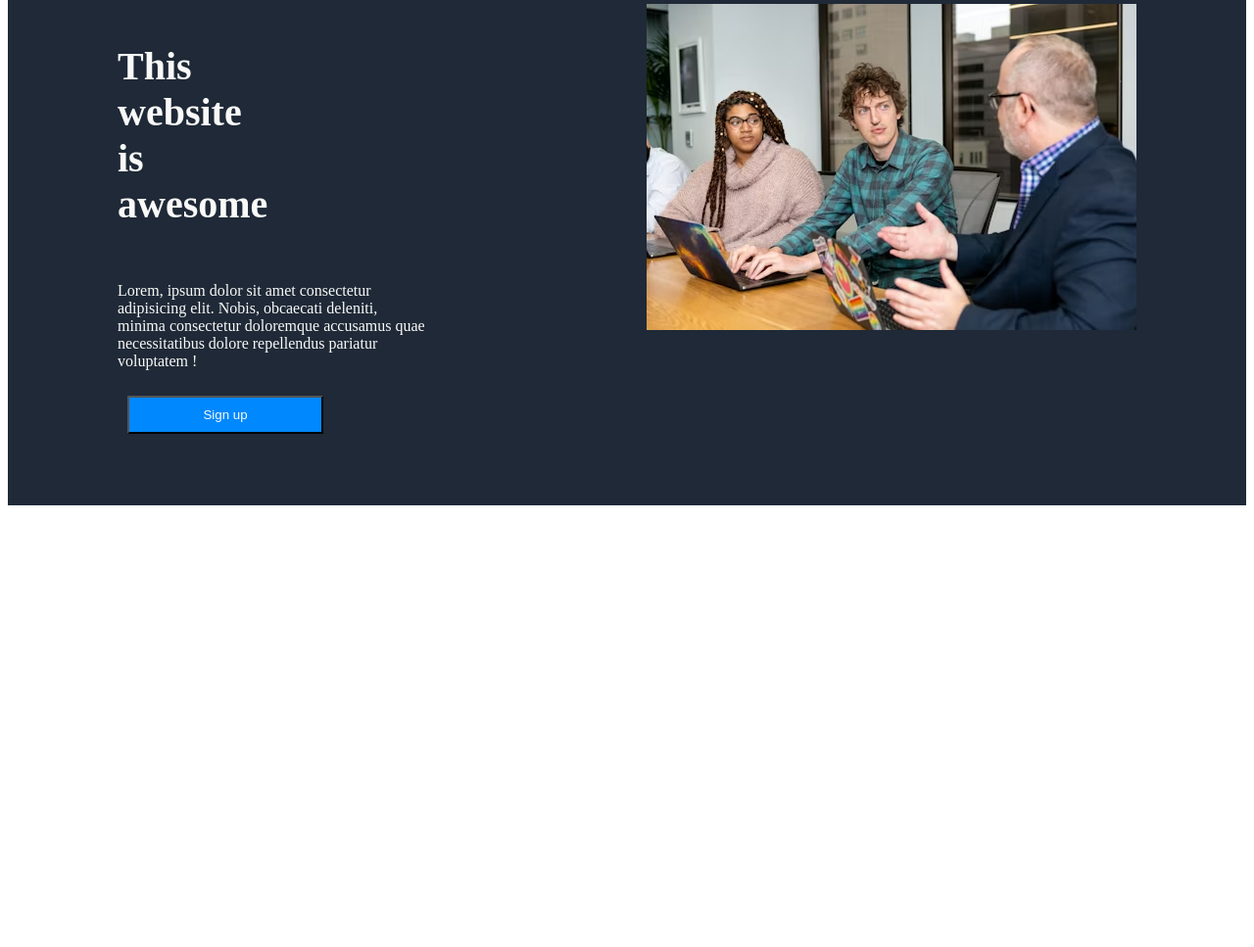
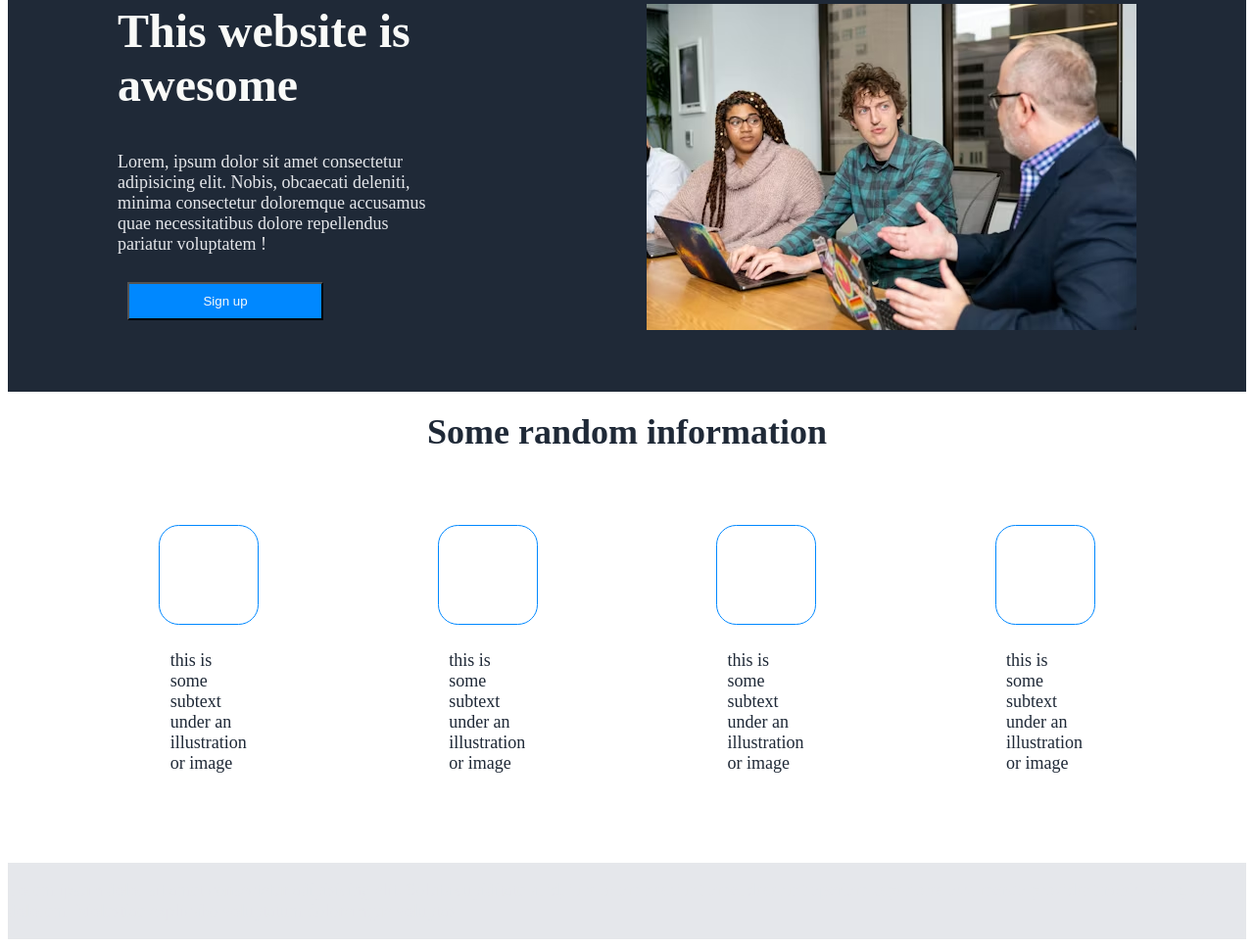
Before and after one commit to sujith857/portfolio, a plain HTML site: page index.html in a window 1280 px wide. Shown: the part 267-1234 px from the top of the page at 98% size. Before the commit the page ends 800 px from the top, so only its background shows below. Drawn offline with Linux system fonts and the light colour scheme.

Commit message:
Complete second section and start third section
Third section is in progress

```diff
--- a/css/styles.css
+++ b/css/styles.css
@@ -26,14 +26,17 @@ ul{
     display:flex;
     list-style: none;
 
+    gap:8px;
 }
 li{
     flex:auto;
+
 }
 a{
     text-decoration: none;
-    color:#F9FAF8;
-    padding: 10px;
+    font-size:18px;
+  color:#E5E7EB;
+
 
 }
 
@@ -43,7 +46,8 @@ a{
 
 justify-content: center;
 align-items:flex-start;
-margin-top:5%;
+margin:5% 0;
+
 /* height:auto; */
     /* margin-right:0 auto; */
 }
@@ -67,10 +71,85 @@ color:#F9FAF8;
     margin:10px;
     padding:10px;
     color:#F9FAF8;
-    background-color: rgb(0, 136, 255);
+    background-color: #0088ff;
     width:200px;
 }
-h1{
-    max-width: 40%;
-    font-size:40px;
+
+
+.span_one{
+    flex:1;
+    font-size:48px;
+    font-weight: 900;
+
 }
+p{
+    font-size:18px;
+  color:#E5E7EB;
+}
+.section_two{
+    display:flex;
+    justify-content:space-around;
+    flex-direction:column;
+    /* padding-left:20%;
+    padding-right:10%; */
+
+
+
+}
+
+.span_two{
+    flex:1;
+  text-align:center;
+  font-size:36px;
+  color:#1F2937;
+  font-weight: 900;
+  margin-top: 20px;
+
+
+}
+.sub_section_three{
+    display:flex;
+
+ padding:5%;
+}
+.section_two_small{
+    flex:1;
+    display:flex;
+    flex-direction:column;
+    flex-wrap:wrap;
+    gap:8px;
+    justify-content:center;
+
+    align-items:center;
+    padding:10px;
+
+}
+.section_two_rectangle{
+    display: flex;
+    border:1px solid  #0088ff;
+    border-radius: 20%;
+    width:100px;
+    height:100px;
+}
+.section_two_small p{
+    font-size:18px;
+    color:#1F2937;
+    flex:1;
+    width:30%;
+}
+
+.section_three{
+    display:flex;
+    justify-content:space-around;
+    flex-direction:column;
+    background-color:#E5E7EB;
+    /* padding-left:20%;
+    padding-right:10%; */
+
+
+
+}
+
+.sub_section_four{
+    display:flex;
+}
--- a/index.html
+++ b/index.html
@@ -22,7 +22,7 @@
 
 
                 <article class="sub_section_one">
-                    <h1>This website is awesome</h1>
+                    <span class="span_one">This website is awesome</span>
                     <p>Lorem, ipsum dolor sit amet consectetur adipisicing elit. Nobis,
                          obcaecati deleniti, minima consectetur doloremque accusamus quae
                           necessitatibus dolore repellendus pariatur voluptatem !</p>
@@ -33,7 +33,66 @@
 
                 </article>
             </section>
+            <section class="section_two">
+                <span class="span_two">Some random information</span>
+                <div class="sub_section_three">
+                    <div class="section_two_small">
+                        <div class="section_two_rectangle">
 
+                            </div>
+                            <p>
+                                this is some subtext under an illustration or image
+                            </p>
+
+
+
+                    </div>
+                    <div class="section_two_small">
+                        <div class="section_two_rectangle">
+
+                        </div>
+                        <p>
+                            this is some subtext under an illustration or image
+                        </p>
+
+
+                    </div>
+                    <div class="section_two_small">
+                        <div class="section_two_rectangle">
+
+                        </div>
+                        <p>
+                            this is some subtext under an illustration or image
+                        </p>
+
+
+                    </div>
+                    <div class="section_two_small">
+                        <div class="section_two_rectangle">
+
+                        </div>
+                        <p>
+                            this is some subtext under an illustration or image
+                        </p>
+
+
+                    </div>
+
+                </div>
+
+
+            </section>
+
+            <section class="section_three">
+
+
+                <article class="sub_section_four">
+
+                    <p>
+                        Lorem ipsum dolor sit amet consectetur adipisicing elit. Soluta cupiditate at id, iure totam nesciunt amet deserunt aperiam asperiores assumenda provident nobis. Vero, sunt dolorem. Molestiae explicabo voluptatum doloremque voluptas.
+                    </p>
+                </article>
+            </section>
 
             <footer>
 
```
